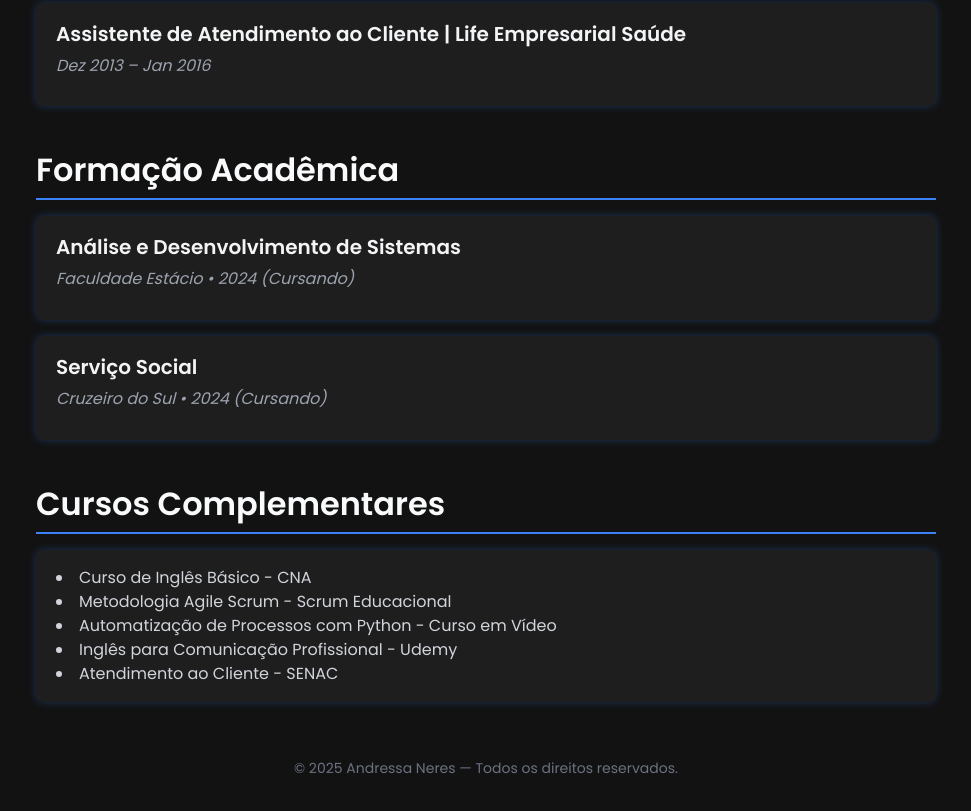
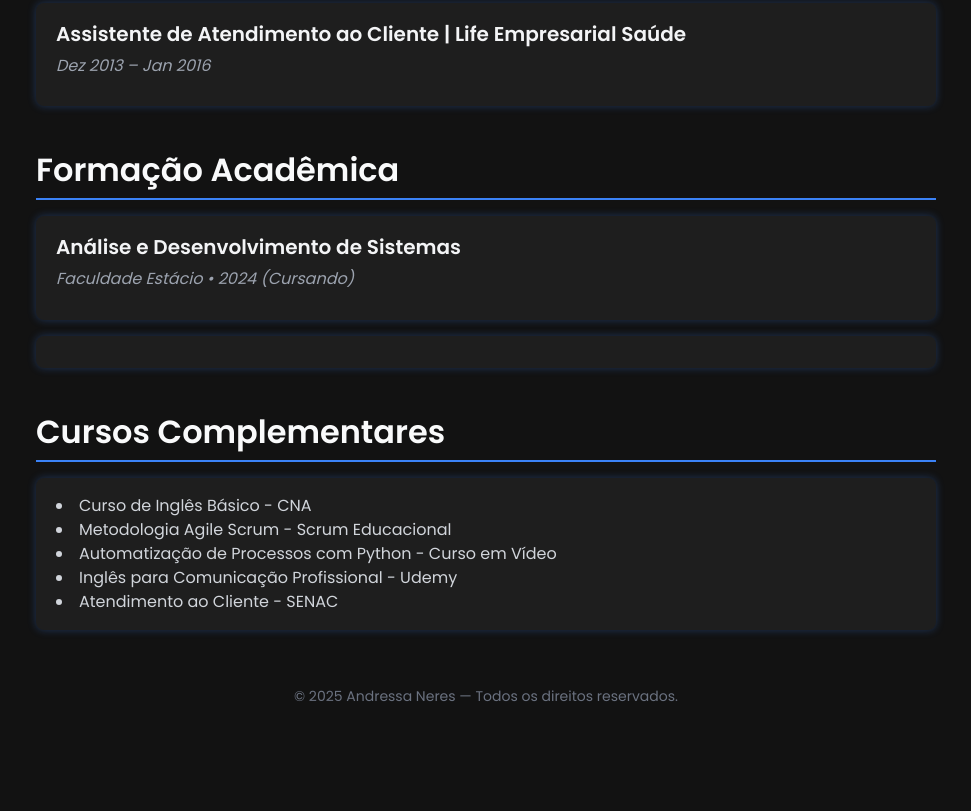
Before and after one commit to Aneres01/portfolio-andressa, a plain HTML site: page index.html in a window 1280 px wide. Shown: the part 2211-3022 px from the top of the page, without its empty margins (154-1125 px from the left). After the commit the page ends 2950 px from the top, so only its background shows below. Drawn offline with nearby package versions, Linux system fonts and the light colour scheme.

Commit message:
Update index.html

```diff
--- a/index.html
+++ b/index.html
@@ -309,9 +309,7 @@
       </article>
 
       <article class="card">
-        <h3>Serviço Social</h3>
-        <p><em>Cruzeiro do Sul • 2024 (Cursando)</em></p>
-      </article>
+
     </section>
 
     <section id="cursos">
```
